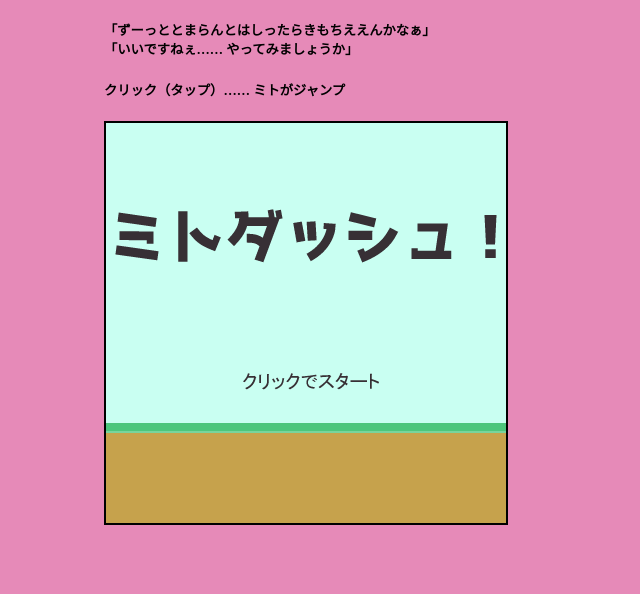
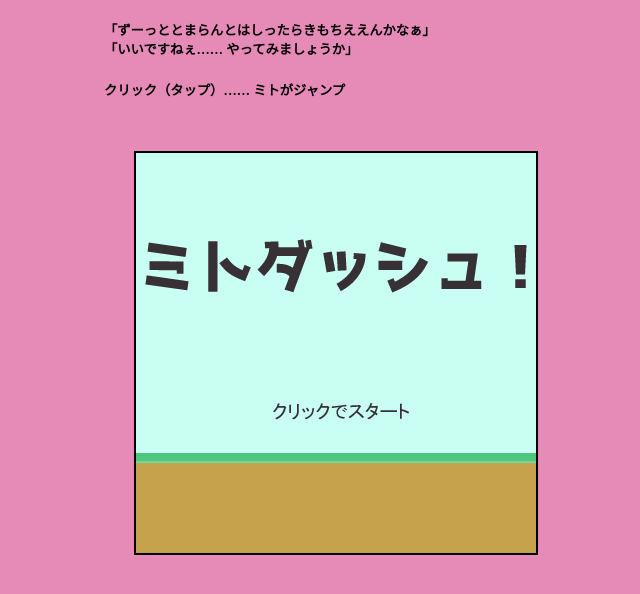
Before and after one commit to concourse008/mitodash, a plain HTML site: page index.html in a window 1280 px wide. Shown: the part 70-664 px from the top of the page, without its empty margins (246-886 px from the left). Drawn offline with Linux system fonts and the light colour scheme.

Commit message:
Add files via upload

```diff
--- a/main.css
+++ b/main.css
@@ -8,7 +8,8 @@ body {
 canvas {
   border: 2px solid #000;
   position:absolute;
-  top:200;
+  top:20;
   left:20;
+  margin: 30px;
   visibility: hidden;
   }
```
